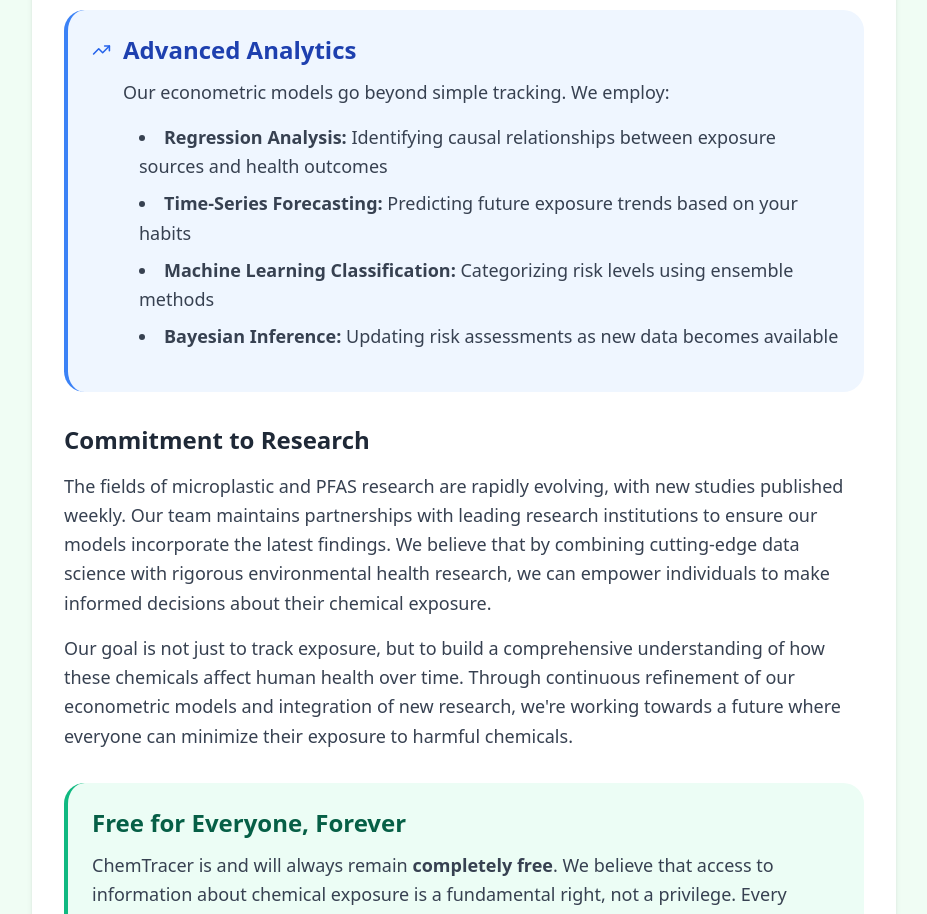
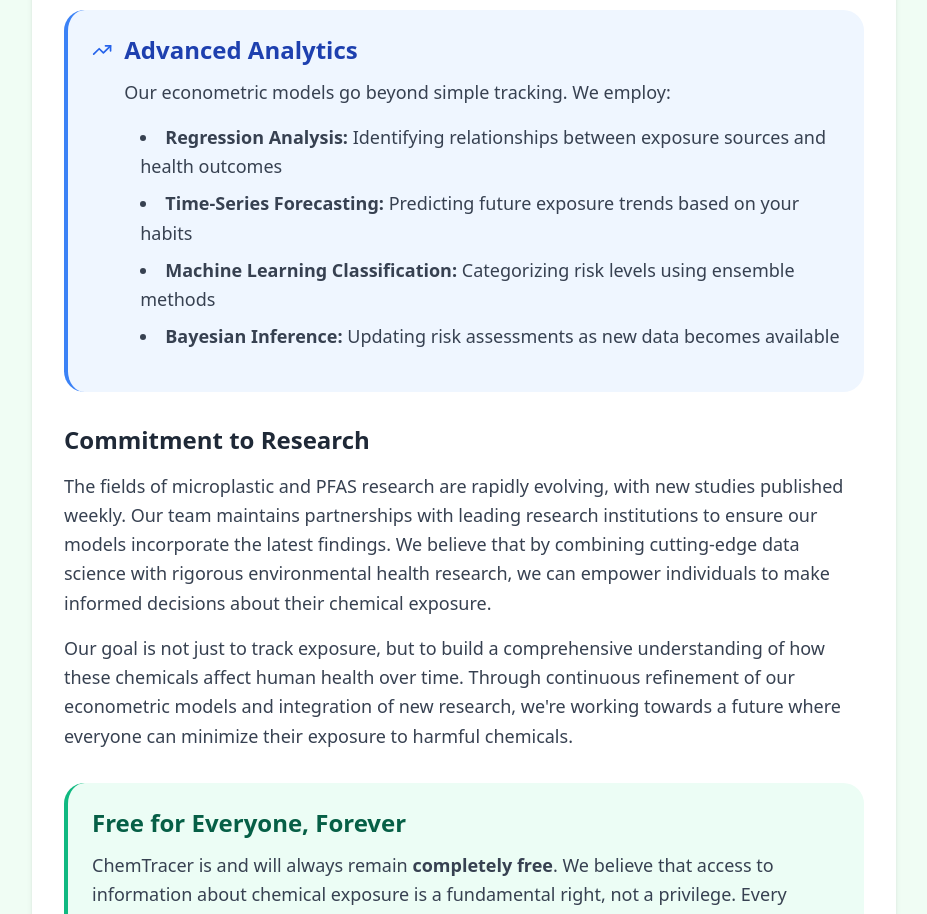
Before and after one commit to JNtakethatrisk/ChemTracer, a React (Vite) app in the folder client/: page /about in a window 1280 px wide. Shown: the part 800-1714 px from the top of the page, without its empty margins (176-1103 px from the left). Built offline with nearby package versions, Linux system fonts and the light colour scheme; no server answers; a web font is replaced by a local one.

Commit message:
Remove 'causal' from regression analysis description
Changed 'causal relationships' to just 'relationships' in the
About Us page to avoid implying direct causation.

```diff
--- a/client/src/pages/about.tsx
+++ b/client/src/pages/about.tsx
@@ -52,7 +52,7 @@ export default function About() {
                     Our econometric models go beyond simple tracking. We employ:
                   </p>
                   <ul className="list-disc list-inside text-gray-700 space-y-2 ml-4">
-                    <li><strong>Regression Analysis:</strong> Identifying causal relationships between exposure sources and health outcomes</li>
+                    <li><strong>Regression Analysis:</strong> Identifying relationships between exposure sources and health outcomes</li>
                     <li><strong>Time-Series Forecasting:</strong> Predicting future exposure trends based on your habits</li>
                     <li><strong>Machine Learning Classification:</strong> Categorizing risk levels using ensemble methods</li>
                     <li><strong>Bayesian Inference:</strong> Updating risk assessments as new data becomes available</li>
```
